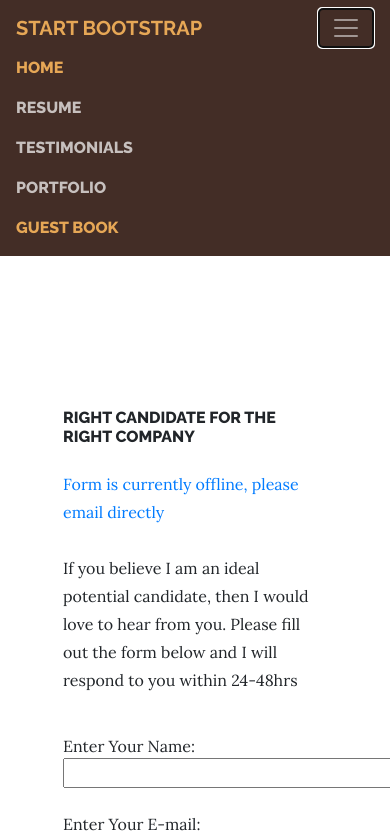
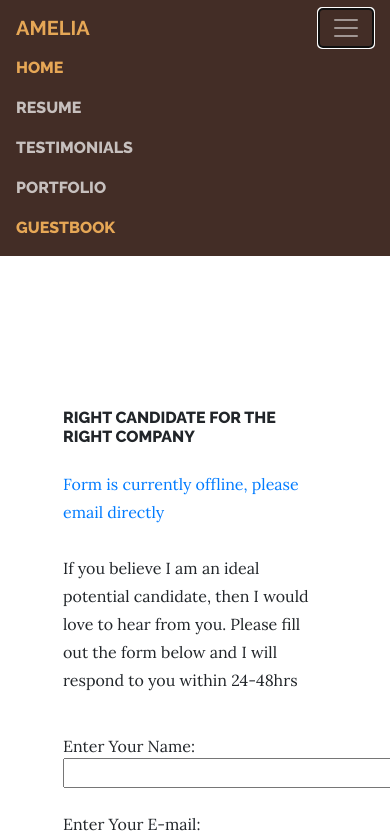
Before and after one commit to MoreAboutAmelia/Amelia, a website: page guestbook.html in a window 390 px wide. Both pictures are taken after a click on the button "Toggle navigation". Shown: the top 836 px of the page. Drawn offline with nearby package versions, Linux system fonts and the light colour scheme; files that its build step writes are made by us from their sources.

Commit message:
Update guestbook.html

```diff
--- a/guestbook.html
+++ b/guestbook.html
@@ -8,7 +8,7 @@
     <meta name="description" content="">
     <meta name="author" content="">
 
-    <title>Contact me</title>
+    <title>Contact Me!</title>
 
     <!-- Bootstrap core CSS -->
     <link href="vendor/bootstrap/css/bootstrap.min.css" rel="stylesheet">
@@ -32,7 +32,7 @@
     <!-- Navigation -->
     <nav class="navbar navbar-expand-lg navbar-dark py-lg-4" id="mainNav">
       <div class="container">
-        <a class="navbar-brand text-uppercase text-expanded font-weight-bold d-lg-none" href="#">Start Bootstrap</a>
+        <a class="navbar-brand text-uppercase text-expanded font-weight-bold d-lg-none" href="#">Amelia</a>
         <button class="navbar-toggler" type="button" data-toggle="collapse" data-target="#navbarResponsive" aria-controls="navbarResponsive" aria-expanded="false" aria-label="Toggle navigation">
           <span class="navbar-toggler-icon"></span>
         </button>
@@ -53,7 +53,7 @@
               <a class="nav-link text-uppercase text-expanded" href="interests.html">Portfolio</a>
             </li>
             <li class="nav-item active px-lg-4">
-              <a class="nav-link text-uppercase text-expanded" href="guestbook.html">Guest Book
+              <a class="nav-link text-uppercase text-expanded" href="guestbook.html">GuestBook
                 <span class="sr-only">(current)</span>
               </a>
             </li>
```
